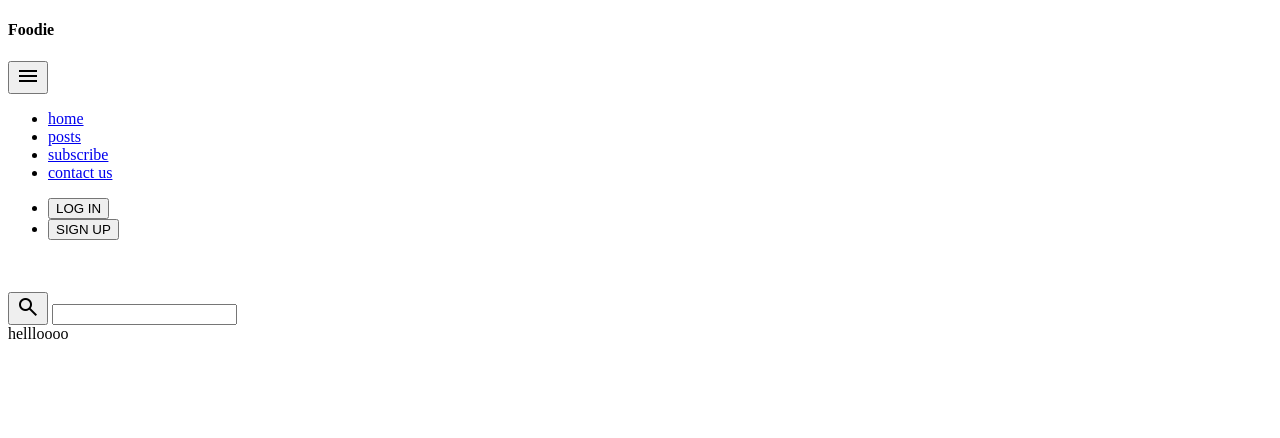
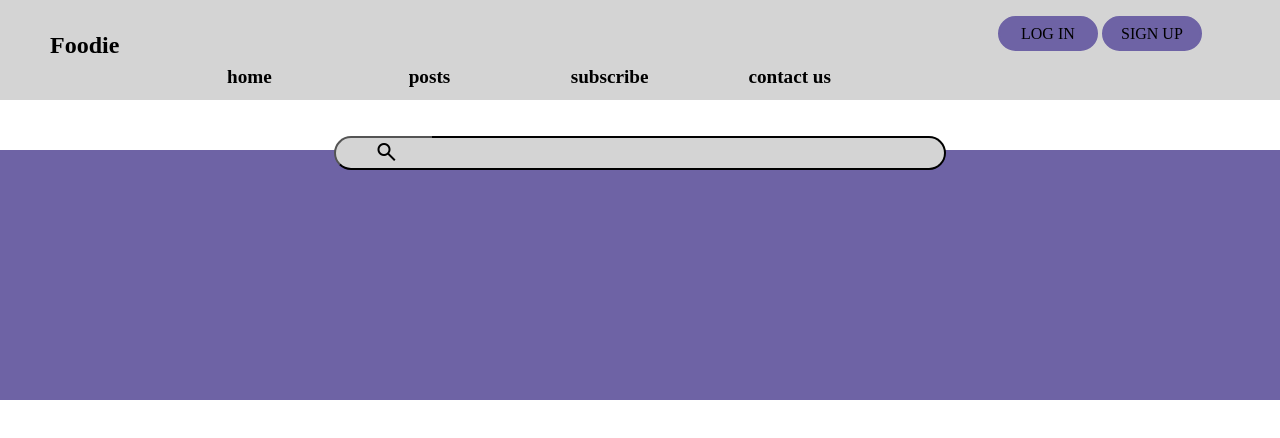
Before and after one commit to brentonStroberg/Foodblog, a plain HTML site: page Client/home.html in a window 1280 px wide. Drawn offline with nearby package versions, Linux system fonts and the light colour scheme.

Commit message:
main page and fixes

```diff
--- a/Client/css/global.css
+++ b/Client/css/global.css
@@ -189,8 +189,6 @@ nav {
 
 .search {
     position: relative;
-    background-color: white;
-    height: 75px;
     text-align: center;
 }
 
--- /dev/null
+++ b/Client/css/home.css
@@ -0,0 +1,17 @@
+:root {
+    --purple: #6e63a5;
+    --purpleClickable: #7a6dcb;
+    --lightGrey: #d3d3d3;
+    --backgroundGrey: #d4d4d4;
+    --mainNavFontHeaderColor: #62420f;
+    --headerFont: font-family: 'Kreon', serif;
+}
+
+.purpleBlock{
+    z-index: -1;
+    position: absolute;
+    height: 250px;
+    width: 100%;
+    background-color: var(--purple);
+    margin-top: -20px;
+}
--- a/Client/home.html
+++ b/Client/home.html
@@ -4,7 +4,8 @@
 <head>
     <meta charset="utf-8">
     <meta name="viewport" content="width=device-width, initial-scale=1">
-    <link rel="stylesheet" href="css/globalcss.css">
+    <link rel="stylesheet" href="css/global.css">
+    <link rel="stylesheet" href="css/home.css">
     <link rel="preconnect" href="https://fonts.googleapis.com">
     <link rel="preconnect" href="https://fonts.gstatic.com" crossorigin>
     <link href="https://fonts.googleapis.com/css2?family=Kreon:wght@300&display=swap" rel="stylesheet">
@@ -89,11 +90,22 @@
         </form>
     </section>
 
-    <section class="purple block">
+    <section class="purpleBlock"></section>
+    <br>
+    <!-- CSS styling goes into home.css -->
+    <main>
+        <section class="recentPosts">
 
-    </section>
-    <main>
-        hellloooo
+        </section>
+        <br>
+        <section class="favourites">
+
+        </section>
+        <br>
+        <section class="categories">
+
+        </section>
+        <br>
     </main>
 
     <script src="js/navbar.js"></script>
```
Also changed, not shown: Client/css/main.css (deleted).
